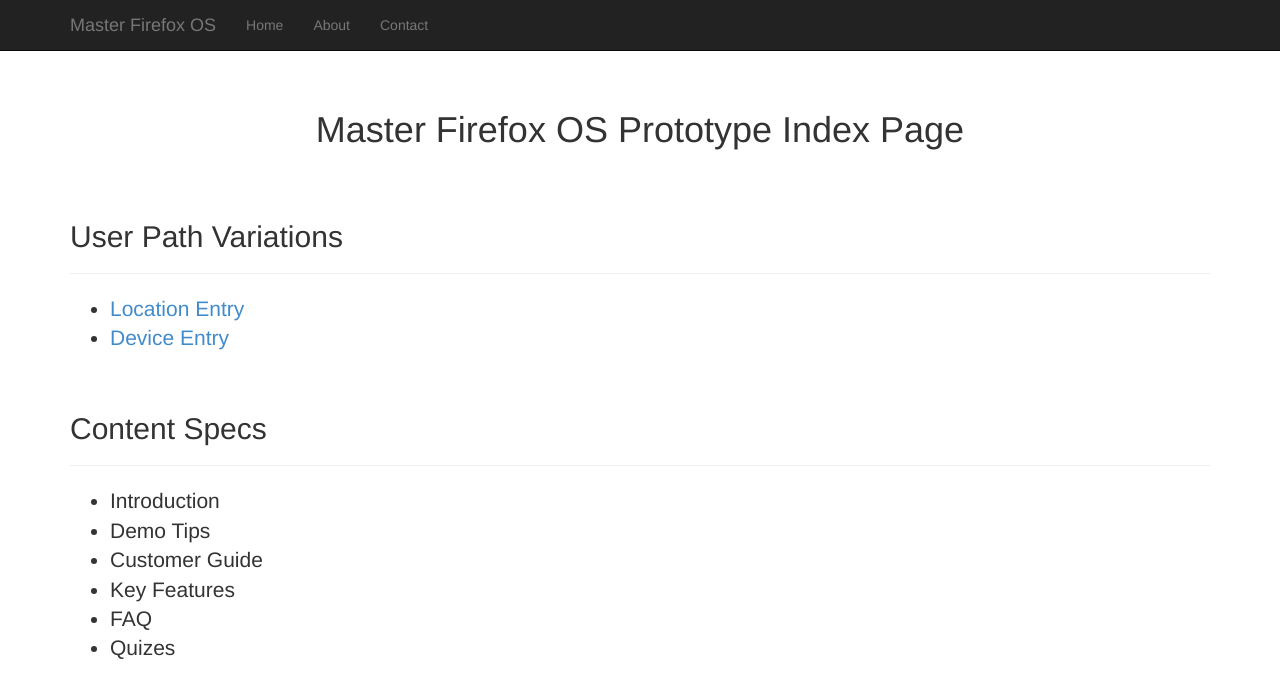
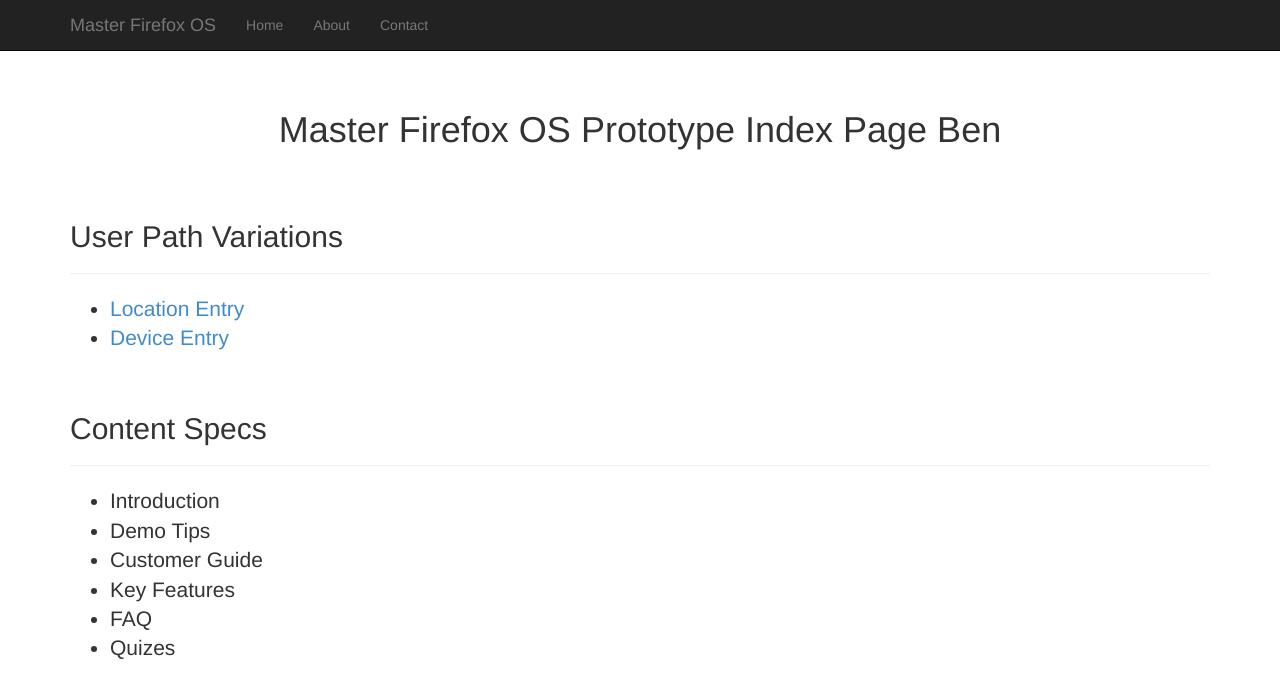
Before and after one commit to bensternthal/prototype-masterfirefoxos, a website: page index.html in a window 1280 px wide. Drawn offline with nearby package versions, Linux system fonts and the light colour scheme.

Commit message:
Update 2014-11-02T00:06:23.236Z

```diff
--- a/index.html
+++ b/index.html
@@ -42,7 +42,7 @@
     <div class="container">
 
       <div class="starter-template">
-        <h1>Master Firefox OS Prototype Index Page</h1>
+        <h1>Master Firefox OS Prototype Index Page Ben</h1>
       </div>
 
       <h2>User Path Variations</h2>
```
